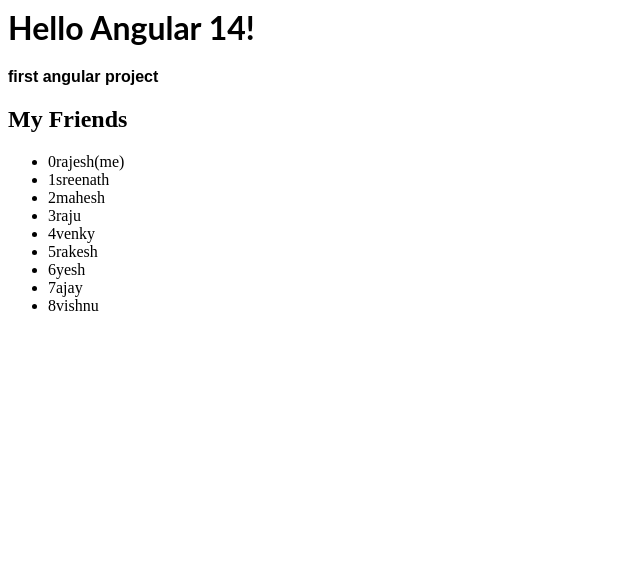
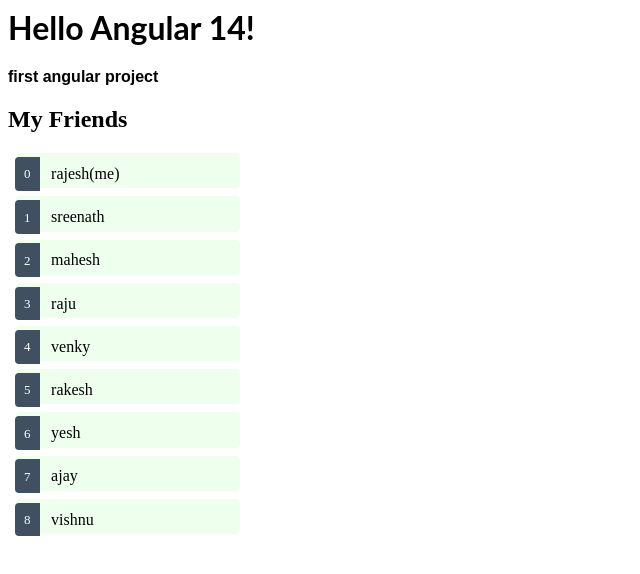
Before and after one commit to DUDDE-RAJESH/angular-project, an Angular app: page / in a window 1280 px wide. Shown: the top 574 px of the page, without its empty margins (0-640 px from the left). Built offline with nearby package versions, Linux system fonts and the light colour scheme.

Commit message:
heroes css  file modified

```diff
--- a/src/app/heroes/heroes.component.css
+++ b/src/app/heroes/heroes.component.css
@@ -0,0 +1,47 @@
+.heroes
+{
+  margin:0 0 2em 0;
+  list-style-type:none;
+  padding: 0;
+  width:15em;
+}
+.heroes li{
+  cursor:pointer;
+  position:relative;
+  left:0;
+  background-color:#efe;
+  margin:.5em;
+  padding:.3em 0;
+  height:1.6em;
+  border-radius:4px;
+}
+.heroes li:hover{
+  color:#607D8B;
+  background-color: #DDD;
+  left: .1em;
+}
+.heroes li:selected
+{
+  background-color:#cfd8dc;
+  color:white;
+}
+.heroes li:selected:hover{
+   background-color:#bbd8dc;
+   color:white;
+}
+.heroes .badge
+{
+  display:inline-block;
+  font-size:small;
+  color:white;
+  padding:.8em .7em 0 .7em;
+  background-color:#405061;
+  line-height:1em;
+  position:relative;
+  left:-1px;
+  top:-1px;
+  height:1.8em;
+  margin-right:.8em;
+border-radius:4px 0 0 4px;
+
+}
```
